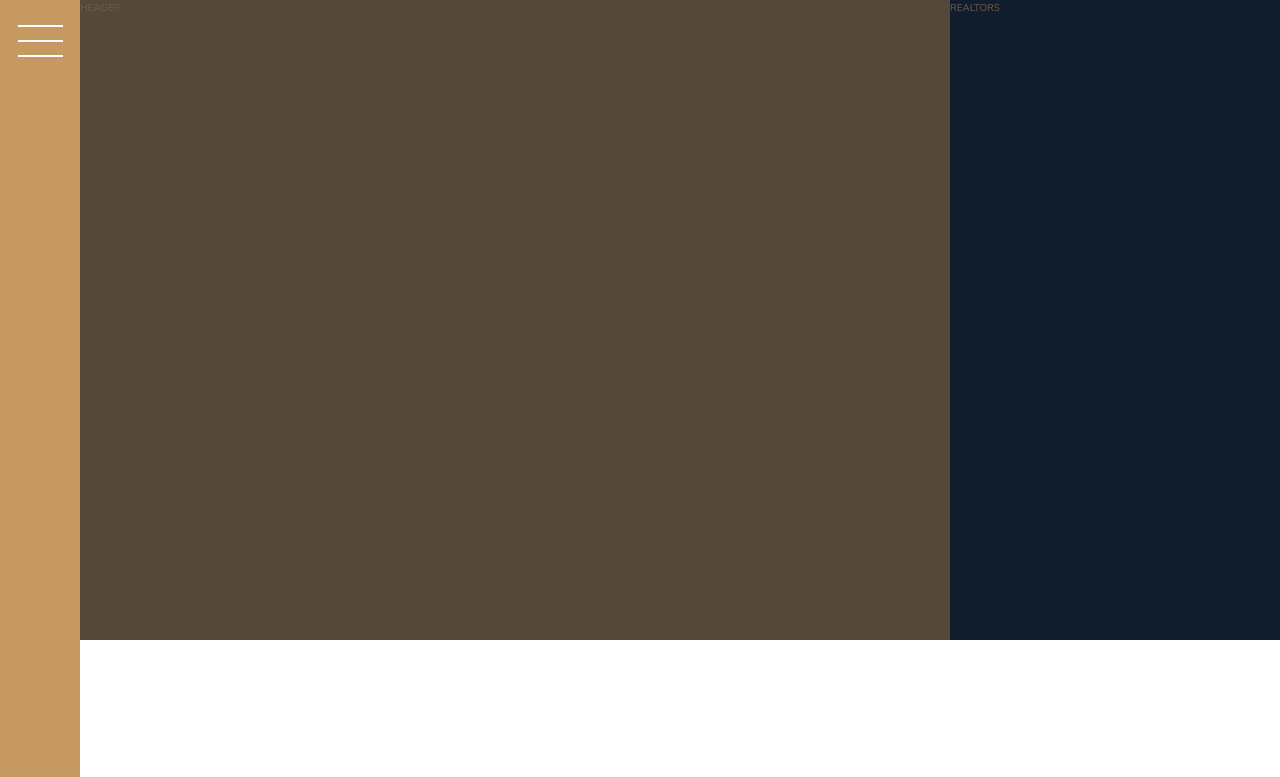
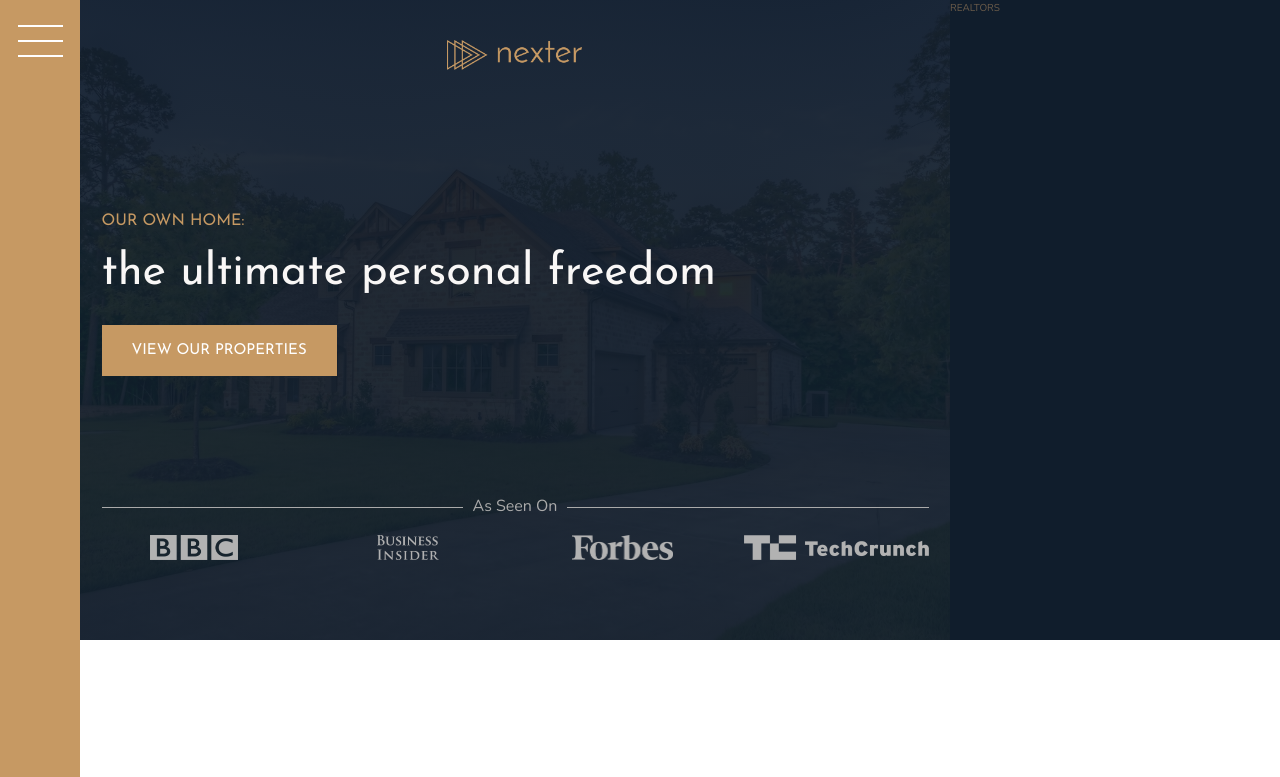
Before and after one commit to princecabrera/nexter-grid, a website: page index.html in a window 1280 px wide. Shown: the top 777 px of the page. Drawn offline with nearby package versions, Linux system fonts and the light colour scheme.

Commit message:
completed left header section

```diff
--- a/index.html
+++ b/index.html
@@ -13,7 +13,19 @@
     <div class="sidebar">
         <button class="nav-btn"></button>
     </div>
-    <header class="header">HEADER</header>
+    <header class="header">
+        <img src="img/logo.png" alt="Nexter logo" class="header__logo">
+        <h3 class="heading-3">our own home:</h3>
+        <h1 class="heading-1">the ultimate personal freedom</h1>
+        <button class="btn header__btn">view our properties</button>
+        <div class="header__seenon-text"> as seen on</div>
+        <div class="header__seenon-logos">
+            <img src="img/logo-bbc.png" alt="Seen on logo 1">
+            <img src="img/logo-bi.png" alt="Seen on logo 2">
+            <img src="img/logo-forbes.png" alt="Seen on logo 3">
+            <img src="img/logo-techcrunch.png" alt="Seen on logo 4">
+        </div>
+    </header>
     <div class="realtors">REALTORS</div>
     <section class="features">
         <div class="feature">
--- a/sass/_header.scss
+++ b/sass/_header.scss
@@ -1,4 +1,53 @@
 .header {
     background-color: $color-grey-dark-1;
     grid-column: full-start / col-end 6;
+    background-image: linear-gradient(rgba($color-secondary, .93), rgba($color-secondary, .93)), url(../img/hero.jpeg);
+    background-size: cover;
+    background-position: center;
+    padding: 8rem;
+    padding-top: 4rem;
+    overflow: hidden;
+
+    display: grid;
+    grid-template-rows: 1fr min-content 6rem 1fr;
+    grid-template-columns: max-content;
+    grid-row-gap: 1.5rem;
+    justify-content: center;
+
+    &__btn {
+        align-self: start;
+        justify-self: start;
+    }
+    &__logo {
+        height: 3rem;
+        justify-self: center;
+    }
+    &__seenon-text {
+        display: grid;
+        grid-template-columns: 1fr max-content 1fr;
+        align-items: center;
+        grid-column-gap: 1rem;
+        font-size: 1.6rem;
+        color: $color-grey-light-2;
+        text-transform: capitalize;
+
+        &::before,
+        &::after {
+            content: "";
+            height: .1rem;
+            display: block;
+            background-color: currentColor;
+        }
+    }
+    &__seenon-logos {
+        display: grid;
+        grid-template-columns: repeat(4, 1fr);
+        grid-column-gap: 3rem;
+        justify-items: center;
+        img {
+            height: 2.5rem;
+            filter: brightness(70%);
+        }
+    }
+
 }
--- a/sass/_typography.scss
+++ b/sass/_typography.scss
@@ -4,6 +4,9 @@
 }
 .heading-1 {
     @extend %heading;
+    font-size: 4.5rem;
+    color: $color-grey-light-1;
+    line-height: 1;
 }
 .heading-2 {
     @extend %heading;
```
Also changed, not shown: css/style.css.
